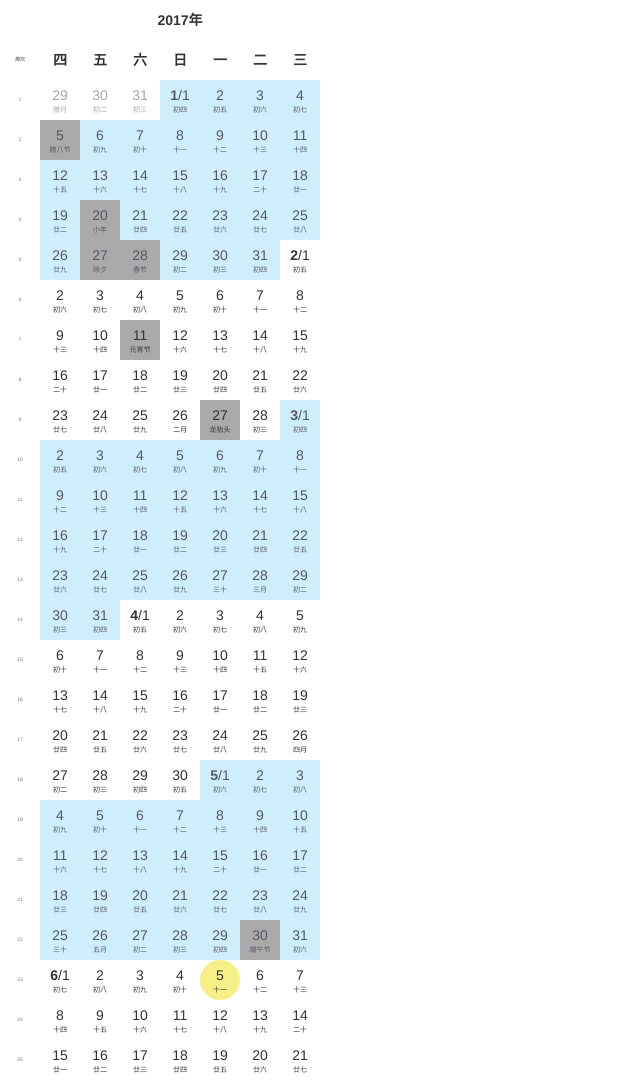
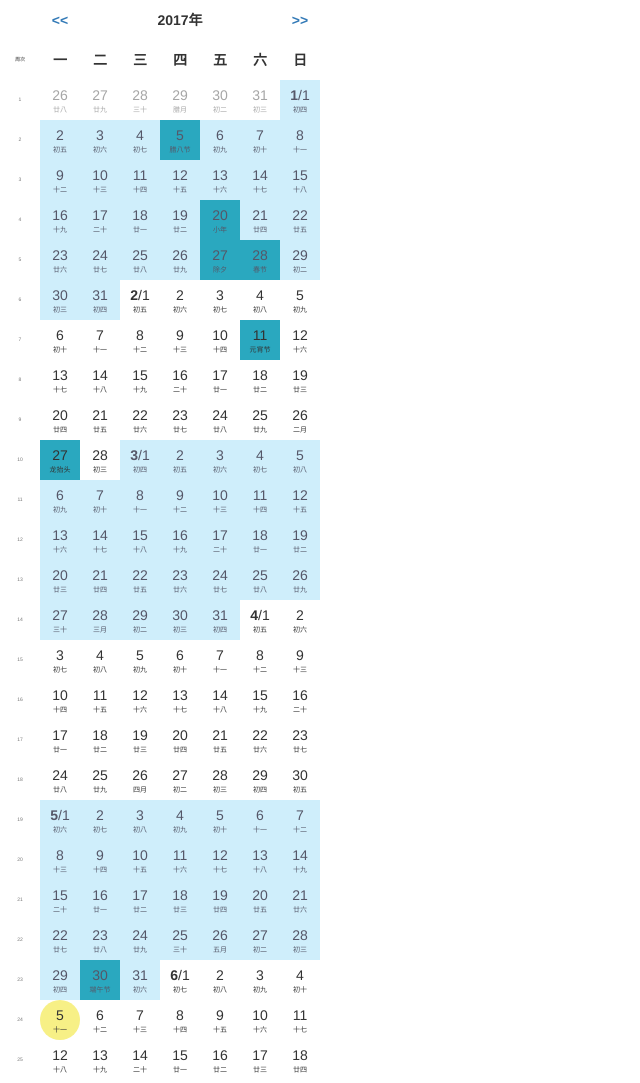
Before and after one commit to fengxxc/calendar-school, a plain HTML site: page index.html in a window 1280 px wide. Shown: the top 1083 px of the page, without its empty margins (0-640 px from the left). Drawn offline with nearby package versions, Linux system fonts and the light colour scheme.

Commit message:
新增“上一年”、“下一年”功能
代码整理

```diff
--- a/caleScho.css
+++ b/caleScho.css
@@ -1,7 +1,9 @@
 .xl {
 
 }
-
+.xl a {
+	text-decoration: none;
+}
 .xl td,.xl th {
 	width: 4rem !important;
 	height: 4rem !important;
@@ -106,7 +108,7 @@
 	background-color: yellow;
 }
 .xl .festival {
-	background-color: #AAA;
+	background-color: #2aa8bf;
 }
 
 .xl .active {
--- a/caleScho.js
+++ b/caleScho.js
@@ -4,14 +4,15 @@
 */
 ;(function($){
 	$.fn.caleScho = function() {
+		// 拼接'<table>...</table>'
 		function joinTableStr() {
 			var htmlStrArr = [];
 			htmlStrArr.push('<table>');
 			// join thead
 			if (showWeekNum === true) {
-				htmlStrArr.push('<thead><tr><th></th><th></th><th colspan="5">'+ initYear +'年</th><th></th><tr><th class="weeknum">周次</th>');
+				htmlStrArr.push('<thead><tr><th></th><th><a id="prevYear-btn" href="javascript:void(0);"><<</a></th><th colspan="5">'+ initYear +'年</th><th><a id="nextYear-btn" href="javascript:void(0);">>></a></th><tr><th class="weeknum">周次</th>');
 			} else {
-				htmlStrArr.push('<thead><tr><th></th><th colspan="5">'+ initYear +'年</th><th></th><tr>');
+				htmlStrArr.push('<thead><tr><th><a id="prevYear-btn" href="javascript:void(0);"><<</a></th><th colspan="5">'+ initYear +'年</th><th><a id="nextYear-btn" href="javascript:void(0);">>></a></th><tr>');
 			}
 			var weekArr = ['日', '一', '二', '三', '四', '五', '六'];
 			for (var i = 0, iDay = weekStart; i < 7; i++) {
@@ -44,7 +45,8 @@
 				if (iDate.getFullYear() == initYear) {
 					className = iDate.getMonth() %2 ==0 ? 'even day' : 'odd day';
 					// 高亮今天
-					(iDate.getDate() == new Date().getDate() && iDate.getMonth() == new Date().getMonth())? className+=' today' : null;
+					// (iDate.getDate() == new Date().getDate() && iDate.getMonth() == new Date().getMonth())? className+=' today' : null;
+					(iDate.getDate()==new Date().getDate() && iDate.getMonth()==new Date().getMonth() && iDate.getFullYear()==new Date().getFullYear())? className+=' today' : null;
 				} else {
 					// 非当前年灰化
 					iDate.getFullYear() == initYear? null : className+=' unObjYear';
@@ -169,39 +171,16 @@
 			htmlStrArr.push('</table>');
 			htmlStrArr.push(modelStrArr.join(''))
 			return htmlStrArr.join('');
-		}
-		console.time();
-
-		var $self = $(this);
-		// arguments[0] is 'options'
-		if (!arguments.length || typeof arguments[0] == 'object') {
-
-			var opts = arguments[0] || {};
-
-			// 初始年，默认为当前年
-			var initYear = opts.initYear? parseInt(opts.initYear) : new Date().getFullYear();
-			// 起始月，默认为1月
-			var startMonth = opts.monthRange? parseInt(opts.monthRange[0]) : 1;
-			// 起始日，默认为1月1日
-			var startDate = new Date(initYear, startMonth-1, 1); // 2017-?-1
-			// 结束月，默认为12月
-			var endMonth = opts.monthRange? parseInt(opts.monthRange[1]) : 12;
-			// 这年的1月1日星期几？如果是星期天（0），则返回7
-			var startDay = startDate.getDay() == 0? 7 : startDate.getDay();
-			// 设置一周从哪天开始，星期天为0，星期一为1，以此类推，默认星期一
-			// var weekStart = parseInt(opts.weekStart) || 1;
-			var weekStart = opts.weekStart !=null && (typeof opts.weekStart=='number'||typeof opts.weekStart=='string')? parseInt(opts.weekStart) : 1;
-			// 设置是否显示周次，默认显示
-			var showWeekNum = opts.showWeekNum || true;
-			// 设置周次从第几周开始，默认从第一周开始
-			var weekNumStart = opts.weekNumStart || 1;
-
-			var oStr = joinTableStr();
+		};
+		// 渲染dom
+		function render(str) {
+			var oStr = str || joinTableStr();
 			// 渲染dom前的回调函数，参数为该dom的jQuery对象
 			opts.bDrawCallback && typeof opts.bDrawCallback=='function'? opts.bDrawCallback.call($self, $(oStr)) :null;
 			$self.html(oStr);
-
-			// bind event
+		};
+		// 绑定事件
+		function bindEven() {
 			$('body').on('click', function (e) {
 				$self.find('.active').removeClass('active');
 				$self.find('.caleScho_edit').remove();
@@ -228,7 +207,7 @@
 					// $self.find('.active')? $self.find('.active:last').after(editBtn) : null;
 
 				}
-			})
+			});
 			$('.caleScho_edit').on('click', function (e) {
 				e.stopPropagation();
 				e.preventDefault();
@@ -238,6 +217,47 @@
 			$('#caleSchoModel').on('click', function (e) {
 				e.stopPropagation();
 			});
+			// 点击上一年
+			$('#prevYear-btn').on('click', function (e) {
+				initYear -= 1;
+				prepareData();
+				render();
+				bindEven();
+			});
+			// 点击下一年
+			$('#nextYear-btn').on('click', function (e) {
+				initYear += 1;
+				prepareData();
+				render();
+				bindEven();
+			});
+		};
+		// 准备数据
+		function prepareData() {
+			// 初始年，默认为当前年
+			initYear = initYear || (opts.initYear? parseInt(opts.initYear) : new Date().getFullYear());
+			// 起始月，默认为1月
+			startMonth = startMonth || (opts.monthRange? parseInt(opts.monthRange[0]) : 1);
+			// 起始日，默认为1月1日
+			startDate =  new Date(initYear, startMonth-1, 1); // 2017-?-1
+			// 结束月，默认为12月
+			endMonth = endMonth || (opts.monthRange? parseInt(opts.monthRange[1]) : 12);
+			// 这年的1月1日星期几？如果是星期天（0），则返回7
+			startDay = (startDate.getDay() == 0? 7 : startDate.getDay());
+			// 设置一周从哪天开始，星期天为0，星期一为1，以此类推，默认星期一
+			// weekStart = parseInt(opts.weekStart) || 1;
+			weekStart = weekStart || (opts.weekStart !=null && (typeof opts.weekStart=='number'||typeof opts.weekStart=='string')? parseInt(opts.weekStart) : 1);
+			// 设置是否显示周次，默认显示
+			showWeekNum = showWeekNum || opts.showWeekNum || true;
+			// 设置周次从第几周开始，默认从第一周开始
+			weekNumStart = weekNumStart || opts.weekNumStart || 1;
+		}
+		// 初始化
+		function init() {
+			if (!arguments.length || typeof arguments[0] == 'object') {
+				prepareData();
+				render();
+				bindEven();
 			} else if (typeof arguments[0] == 'string' && arguments[0] != '') {
 				switch (arguments[0]) {
 					case 'show':
@@ -245,10 +265,20 @@
 					case 'hidden': case 'hide':
 						$self.hide(); break;
 					case 'distory':
-					$self.remove();
+						$self.remove(); break;
 				}
 			}
+		}
+
+		/* start */
+		console.time();
+		var $self = $(this);
+		var initYear,startMonth,startDate,endMonth,startDay,weekStart,showWeekNum,weekNumStart = null;
+		// arguments[0] is 'options'
+		var opts = arguments[0] || {};
+		init();
 		console.timeEnd();
+
 		return {
 			/*options: function (newopts) {
 				if (newopts && typeof newopts=='object') {
--- a/index.html
+++ b/index.html
@@ -14,7 +14,7 @@
 	<div id="test" class="xl"></div>
 	<script>
 		$('#test').caleScho({
-			weekStart: 4,		// 一周从周几开始：周1
+			weekStart: 1,		// 一周从周几开始：周1
 			showWeekNum: true, 	// 是否显示周次：是
 			// initYear: 2017,		// 初始年，默认为当前年
 			monthRange: [1, 12],// [起始月(默认为1月), 结束月(默认为12月)]
```
Lines whose indentation alone changed are shown as unchanged.
